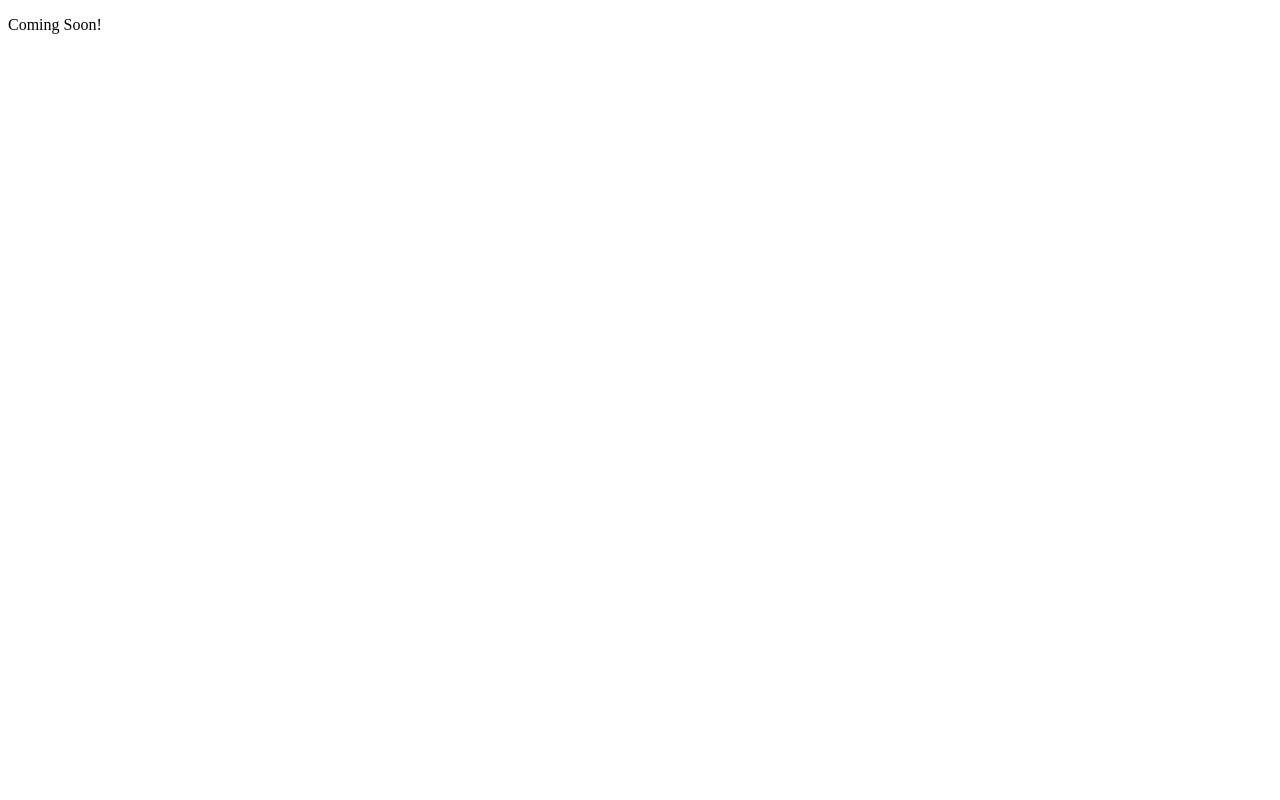
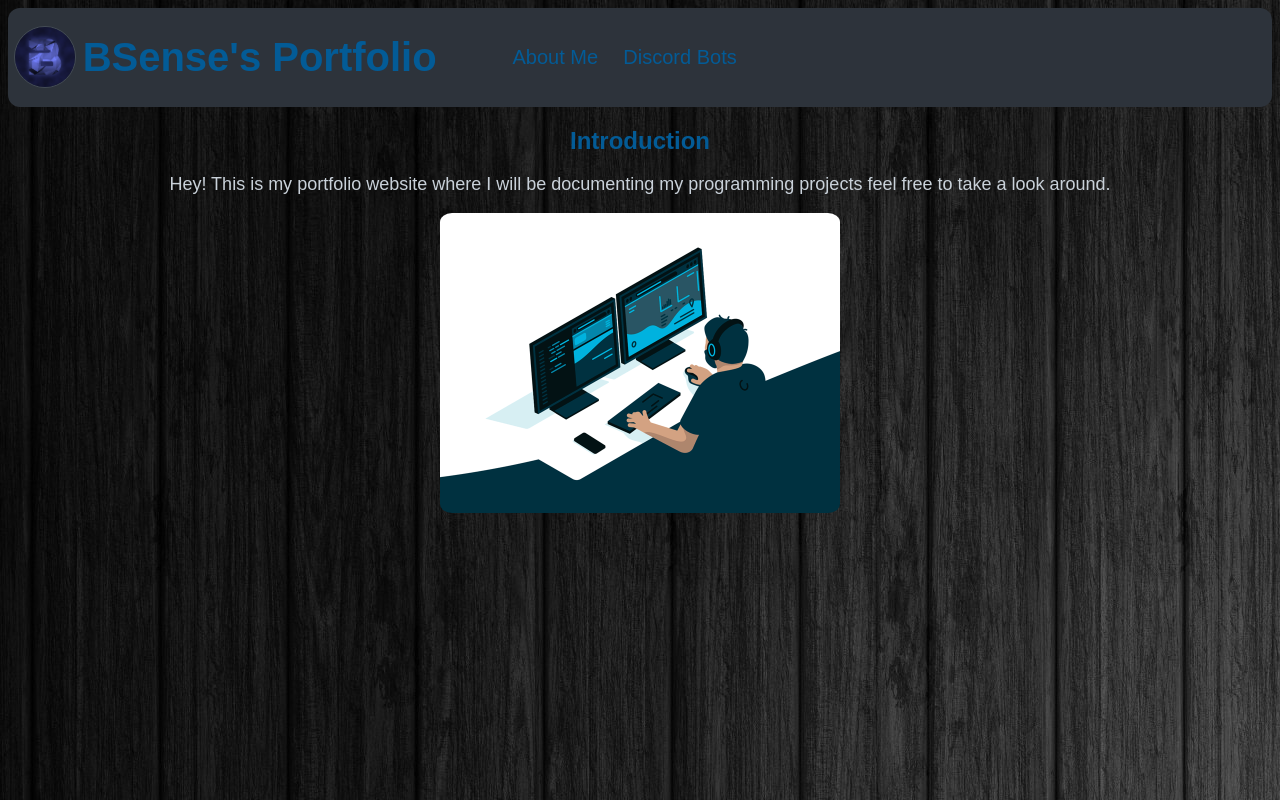
Before and after one commit to BSense-Code/bsense-code.github.io, a plain HTML site: page index.html in a window 1280 px wide. Drawn offline with nearby package versions, Linux system fonts and the light colour scheme.

Commit message:
First Iteration of My Portfolio Website

```diff
--- a/index.html
+++ b/index.html
@@ -1,9 +1,23 @@
 <!doctype html>
 <html>
     <head>
-        <title>BSense-Code's Portfolio</title>
+        <link rel="stylesheet" href="style.css">
+        <link rel="stylesheet" href="https://cdnjs.cloudflare.com/ajax/libs/animate.css/4.1.1/animate.min.css" />
+        <title>BSense's Portfolio</title>
     </head>
     <body>
-        <p>Coming Soon!</p>
+        <ul class="nav">
+            <li style="padding-left: 0.5%;">
+                <a href="https://github.com/BSense-Code"><img class="pfp" src="images/bsenselogo.png"></a>
+            </li>
+            <li style="padding-left: 0.5%;">
+                <a class="title" href="../index.html"><h1>BSense's Portfolio</h1></a>
+            </li>
+            <li style="padding-left: 6%;"><a href="pages/about.html">About Me</a></li>
+            <li style="padding-left: 2%;"><a href="pages/discordbots.html">Discord Bots</a></li>
+        </ul>
+        <h2>Introduction</h2>
+        <p>Hey! This is my portfolio website where I will be documenting my programming projects feel free to take a look around.</p>
+        <img class="img1" style='border-radius: 3%;' src="images/code.gif" width="400" height="300"></a>
     </body>
 </html>
--- /dev/null
+++ b/style.css
@@ -0,0 +1,57 @@
+body {
+    background-image: url(images/darkwoodbg.jpg);
+}
+
+.title {
+    color: #035b96;
+    text-decoration: none;
+}
+
+.pfp {
+    width: 60px;
+    height: 60px;
+    border-radius: 50%;
+    border: 1px solid #444c56;
+    vertical-align: middle
+}
+
+h2 {
+    color: #035b96;
+    text-align: center;
+    font-family: Sans-serif;
+}
+
+p {
+    color: #c9d1d9;
+    text-align: center;
+    font-size: large;
+    font-family: Sans-serif;
+}
+
+.nav {
+    list-style-type: none;
+    margin: 0;
+    padding: 0px;
+    background-color: #2d333b;
+    border-radius: 12px;
+    font-family: Sans-serif;
+    display: flex;
+    flex-direction: row;
+    align-items: center;
+}
+
+.nav li {
+    padding: 0px;
+}
+
+.nav a {
+    text-decoration: none;
+    font-size: 20px;
+    color: #035b96
+}
+
+.img1 {
+    display: block;
+    margin-left: auto;
+    margin-right: auto;
+}
```
Also changed, not shown: pages/about.html (added, +25 -0 lines), pages/discordbots.html (added, +25 -0 lines), images/a1logo.png (added), images/bsense.png (added), images/bsenselogo.png (added), images/code.gif (added), images/darkwoodbg.jpg (added).
